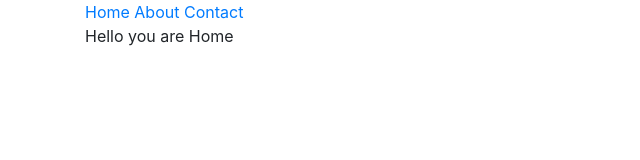
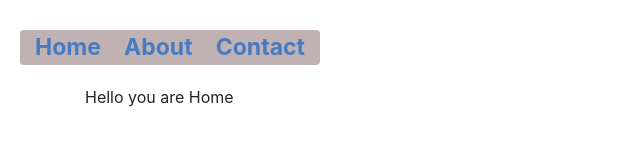
Before and after one commit to OGsoundFX/ui-routing, a website: page index.html in a window 1280 px wide. Shown: the whole page, without its empty margins (0-640 px from the left). Drawn offline with nearby package versions, Linux system fonts and the light colour scheme; some packages are replaced by stand-ins of ours.

Commit message:
improved the front end a little

```diff
--- a/index.html
+++ b/index.html
@@ -4,17 +4,18 @@
     <meta charset="UTF-8">
     <meta name="viewport" content="width=device-width, initial-scale=1.0">
     <link rel="stylesheet" href="https://stackpath.bootstrapcdn.com/bootstrap/4.5.2/css/bootstrap.min.css" integrity="sha384-JcKb8q3iqJ61gNV9KGb8thSsNjpSL0n8PARn9HuZOnIxN0hoP+VmmDGMN5t9UJ0Z" crossorigin="anonymous">
+    <link rel="stylesheet" href="style.css">
     <script src="js/lib/angular.js"></script>
     <script src="//unpkg.com/@uirouter/angularjs/release/angular-ui-router.min.js"></script>
     <title>Document</title>
 </head>
 <body>
-    <div class="container">
-
-            <a href="#/">Home</a>
-            <a href="#/about">About</a>
-            <a href="#/contact">Contact</a>
-
+    <div class="container menu">
+        <div><a href="#/">Home</a></div>
+        <div><a href="#/about">About</a></div>
+        <div><a href="#/contact">Contact</a></div>
+    </div>
+    <div class="container content">
         <ui-view></ui-view>
     </div>
 
--- /dev/null
+++ b/style.css
@@ -0,0 +1,29 @@
+
+a {
+    color: inherit;
+    text-decoration: none;
+}
+
+a:hover
+{
+    color:#00A0C6;
+    text-decoration:none;
+    cursor:pointer;
+}
+
+.menu {
+    margin-left: 20px;
+    display: flex;
+    justify-content: space-between;
+    width: 300px;
+    margin-top: 30px;
+    background-color: rgb(192, 178, 178);
+    color: rgb(70, 123, 194);
+    font-size: 23px;
+    font-weight: bold;
+    border-radius: 4px;
+}
+
+.content {
+    margin-top: 20px;
+}
```
